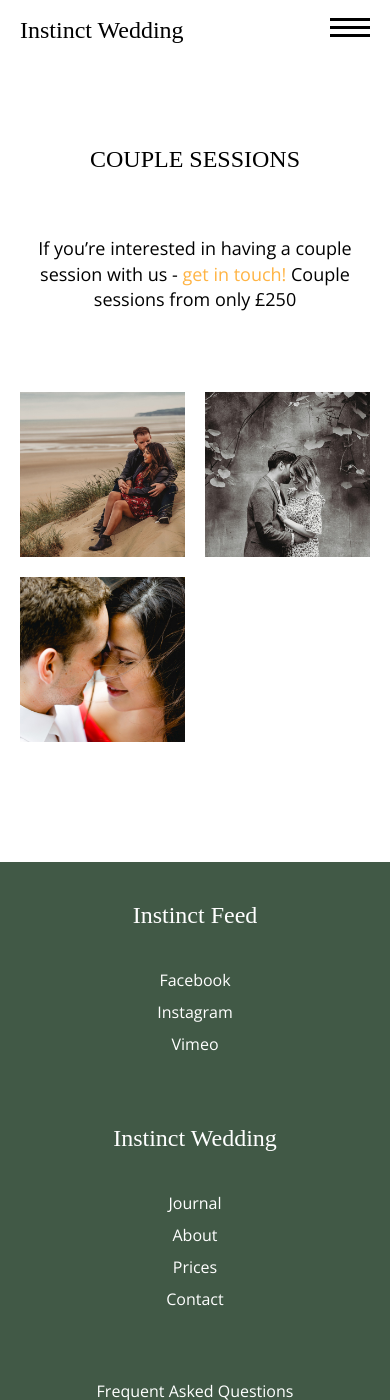
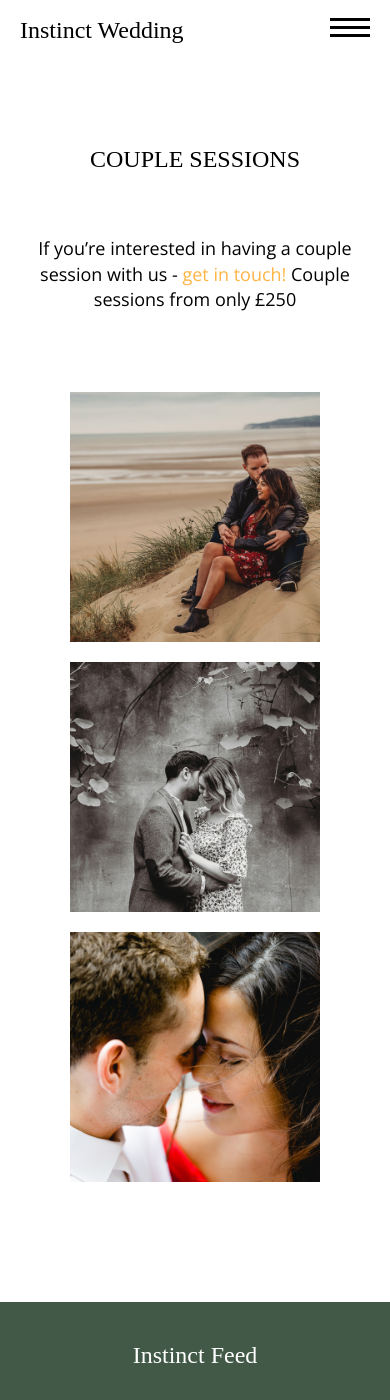
Before and after one commit to tom-wells/instinctweddding, a Jekyll site: the page built from engagment-sesson.html, in a window 390 px wide and 1400 px high. Built offline with Jekyll 4.4.1, drawn with Linux system fonts in a browser that asks for light colours.

Commit message:
block images for mobile couple session

```diff
--- a/assets/css/app.scss
+++ b/assets/css/app.scss
@@ -1368,7 +1368,7 @@ footer {
  .image-container {
 
      .image-grid {
-        grid-template-columns: repeat(2,auto);
+        grid-template-columns: repeat(1,auto);
         img {
             padding:0;
             min-width:100px;
```
